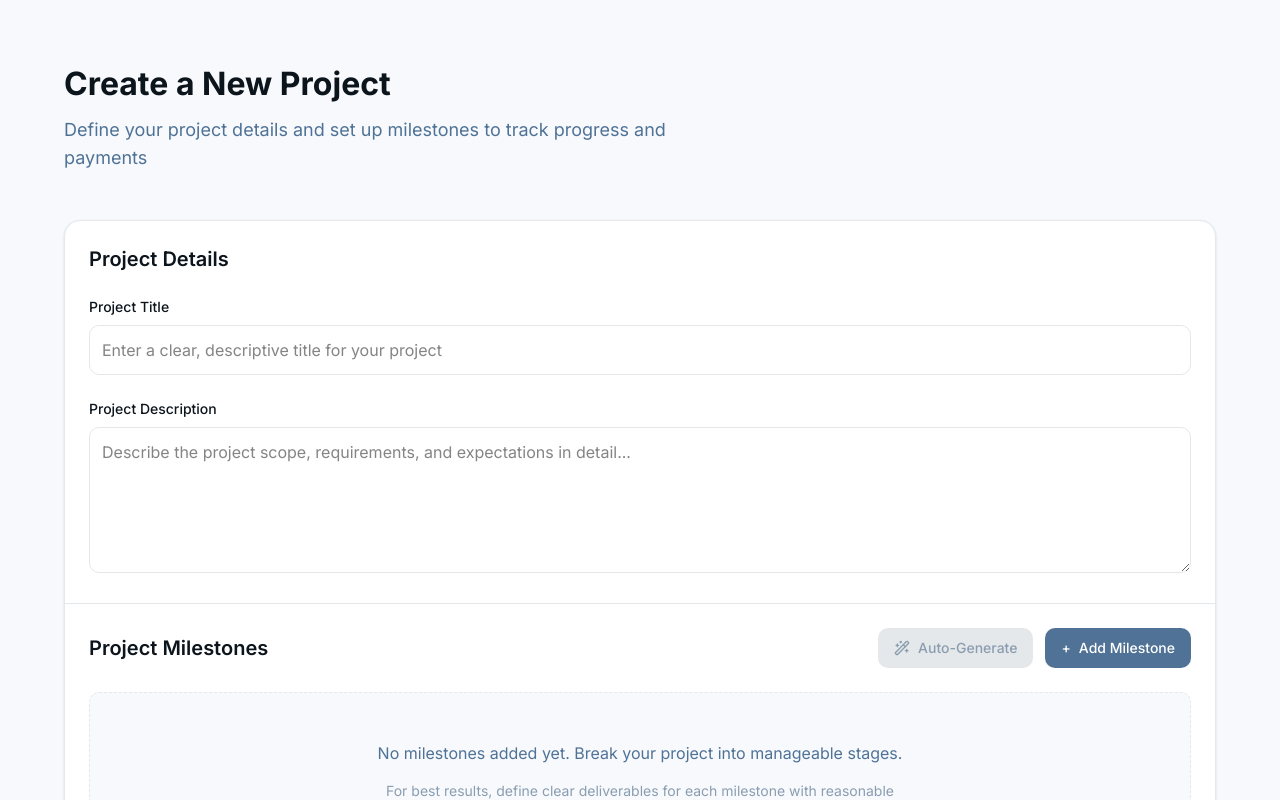
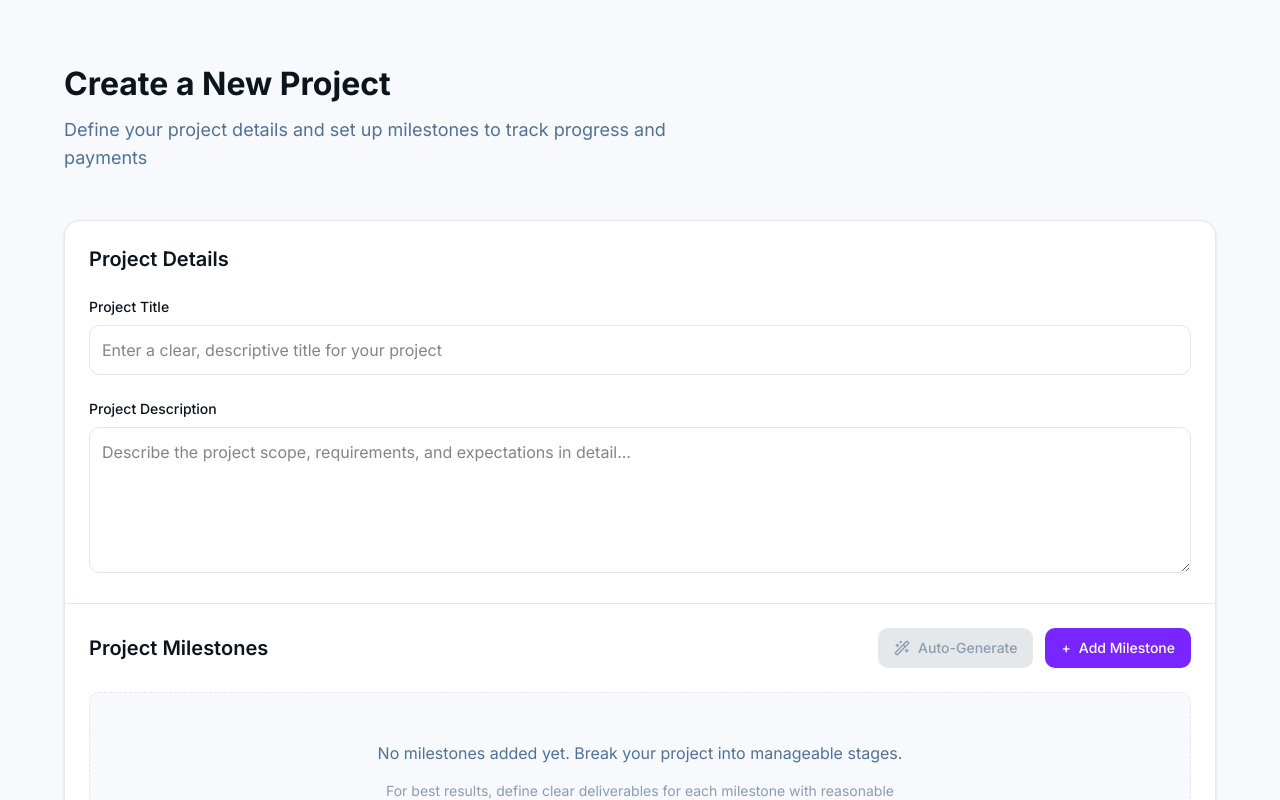
Before and after one commit to Raghavg18/Cogni, a Next.js app in the folder user_frontend/: page /create-job in a window 1280 px wide. Shown: the top 800 px of the page. Built offline with nearby package versions, Linux system fonts and the light colour scheme.

Commit message:
Fixing create-job

```diff
--- a/user_frontend/src/app/create-job/page.tsx
+++ b/user_frontend/src/app/create-job/page.tsx
@@ -20,7 +20,14 @@ const CreateJob: React.FC = () => {
   const [projectDescription, setProjectDescription] = useState("");
 
   // Milestones state
-  const [milestones, setMilestones] = useState([]);
+  const [milestones, setMilestones] = useState<Array<{
+    title: string;
+    description: string;
+    date: string;
+    amount: string;
+    completed: boolean;
+    isLast: boolean;
+  }>>([]);
   const [showMilestoneForm, setShowMilestoneForm] = useState(false);
   const [isGenerating, setIsGenerating] = useState(false);
 
@@ -270,7 +277,7 @@ const CreateJob: React.FC = () => {
                 </button>
                 <button
                   onClick={handleAddMilestone}
-                  className="flex items-center justify-center bg-[#4f7296] hover:bg-[#3c5a78] text-white rounded-lg px-4 py-2.5 text-sm font-medium transition-colors"
+                  className="flex items-center justify-center bg-[#7925FF] text-white rounded-lg px-4 py-2.5 text-sm font-medium transition-colors"
                 >
                   <span className="mr-2">+</span> Add Milestone
                 </button>
@@ -377,7 +384,7 @@ const CreateJob: React.FC = () => {
                     </button>
                     <button
                       onClick={handleCreateMilestone}
-                      className="px-4 py-2.5 rounded-lg bg-[#4f7296] hover:bg-[#3c5a78] text-white transition-colors text-sm font-medium"
+                      className="px-4 py-2.5 rounded-lg bg-[#7925FF] text-white transition-colors text-sm font-medium"
                     >
                       Save Milestone
                     </button>
```
